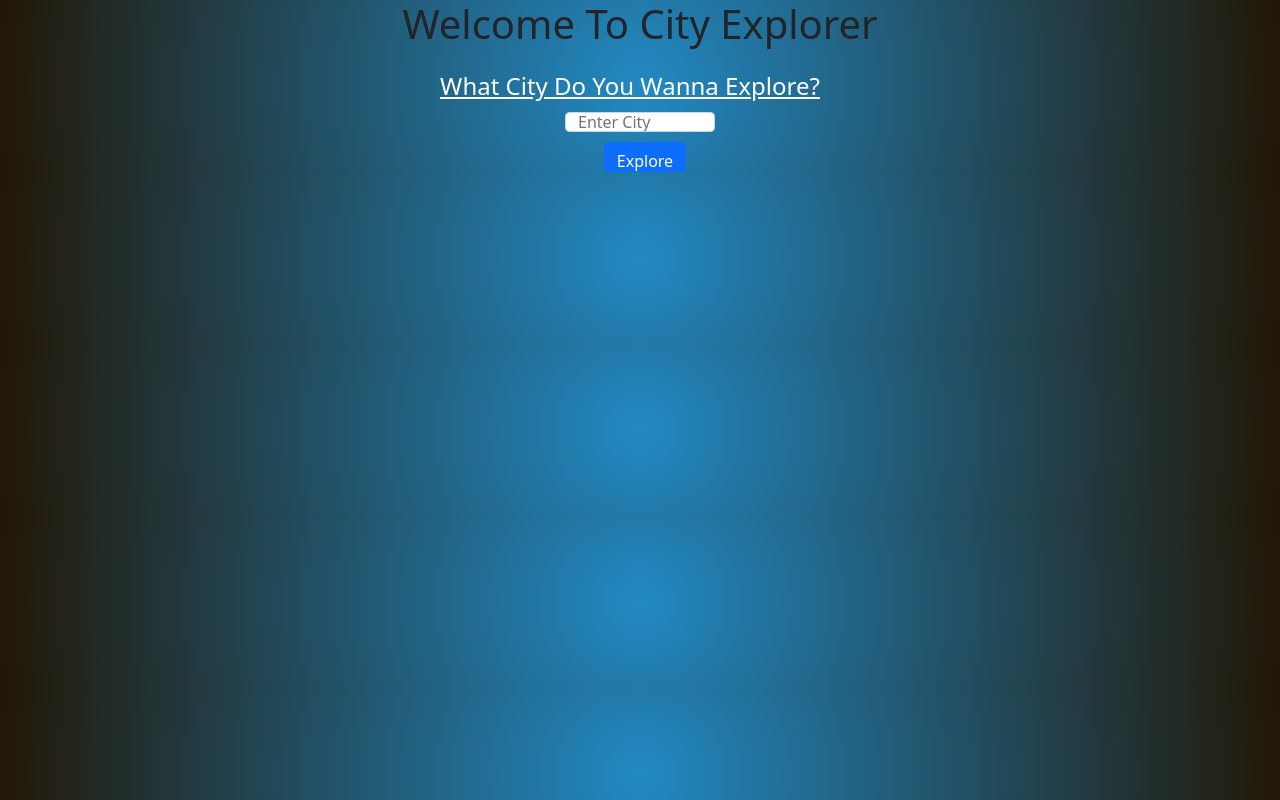
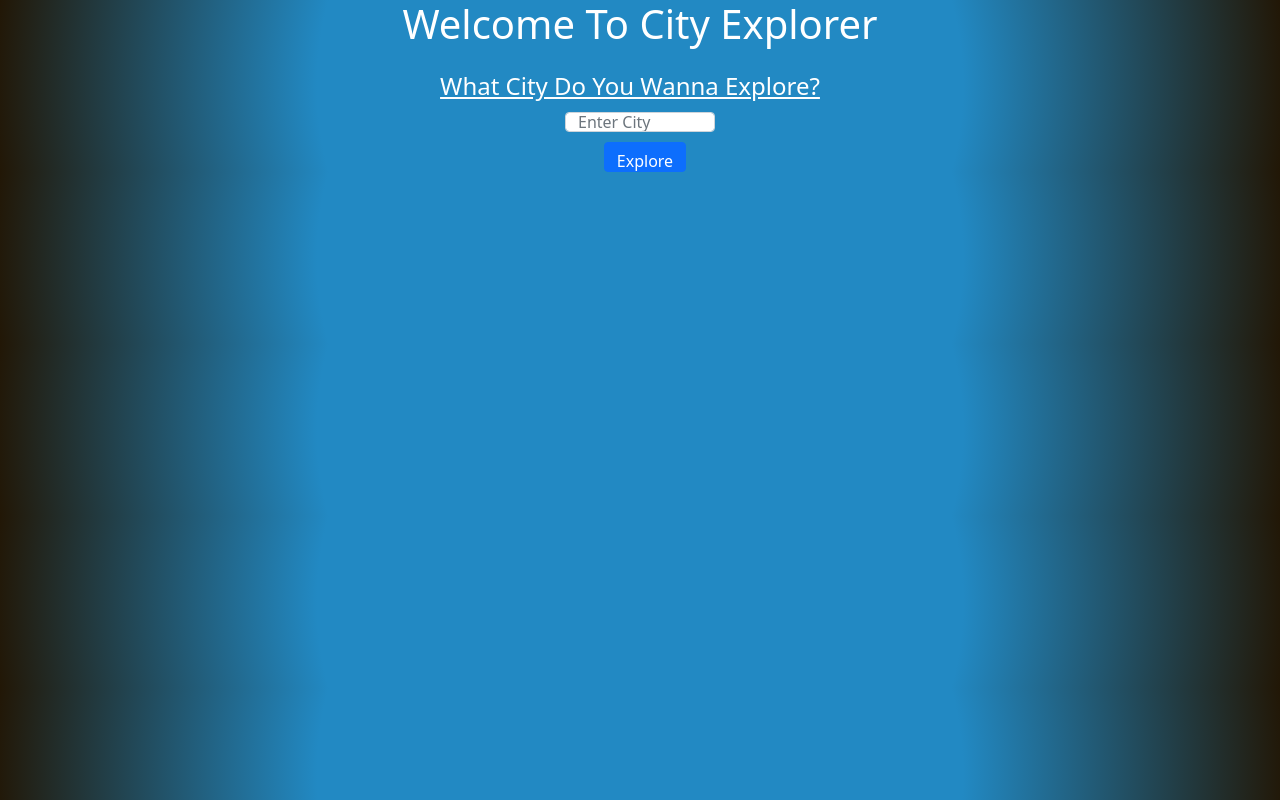
Before and after one commit to cesardeltoroc/city-explorer, a React (Create React App) app: page / in a window 1280 px wide. Built offline with nearby package versions, Linux system fonts and the light colour scheme.

Commit message:
finishing up lab08

```diff
--- a/src/App.css
+++ b/src/App.css
@@ -7,9 +7,12 @@
 }
 body {
   background: rgb(34,137,195);
-  background: radial-gradient(circle, rgba(34,137,195,1) 0%, rgba(34,23,6,1) 100%);
+  background: radial-gradient(circle, rgba(34,137,195,1) 50%, rgba(34,23,6,1) 100%);
 }
-
+h1 {
+  color: white;
+  margin-top: 90px;
+}
 figcaption.figure-caption{
 color: rgb(0, 0, 0);
 font-size: 1.5em;
@@ -28,3 +31,7 @@ div.card{
   display: inline;
   justify-content: space-between;
 }
+img {
+  border-radius: 300px;
+  background-color: black;
+}
--- a/src/App.js
+++ b/src/App.js
@@ -43,9 +43,9 @@ class App extends React.Component {
     try {
       const url = `${process.env.REACT_APP_SERVER}/weather?lat=${this.state.locationLat}&lon=${this.state.locationLon}`;
       const weather = await axios.get(url);
-      this.setState({ weatherData: weather.data })
+      this.setState({ weatherData: weather.data})
+      console.log(this.state.weatherData[0])
     } catch (error) {
-      console.error(error);
       alert(error.message);
     }
   }
@@ -54,6 +54,7 @@ class App extends React.Component {
       const url = `${process.env.REACT_APP_SERVER}/movies?searchQuery=${this.state.searchQuery}`
       const movies = await axios.get(url)
       this.setState({ movieData: movies.data })
+      console.log(this.state.movieData[0]);
     } catch (error) {
       alert(error.message)
     }
--- a/src/Movies.js
+++ b/src/Movies.js
@@ -6,11 +6,11 @@ class Movies extends React.Component {
 
   render() {
     return (
-      <Card>
+      <Card >
         {this.props.movieData.map((element, idx) => (
           <>
-            <Card.Img variant="top" src={element.img} />
-            <Card.Body>
+            <Card.Img variant="top" src={element.img} key={idx}/>
+            <Card.Body >
               <Card.Title>Movie Title: {element.title}</Card.Title>
               <Card.Text>Release Date: {element.release_date}</Card.Text>
             </Card.Body>
--- a/src/Weather.js
+++ b/src/Weather.js
@@ -14,9 +14,11 @@ class Weather extends React.Component {
       <Accordion>
         {this.props.weatherData.map((element, idx) => (
           <div className='acc' key={idx}>
-            <Accordion.Item key={idx} eventKey={idx} >
+            <Accordion.Item  eventKey={idx} >
               <Accordion.Header>{element.date}</Accordion.Header>
-              <Accordion.Body>{element.description}</Accordion.Body>
+              <Accordion.Body>High: {element.highTemp}</Accordion.Body>
+              <Accordion.Body>Low: {element.lowTemp}</Accordion.Body>
+              <Accordion.Body>Forecast: {element.description}</Accordion.Body>
             </Accordion.Item>
           </div>
         ))}
```
